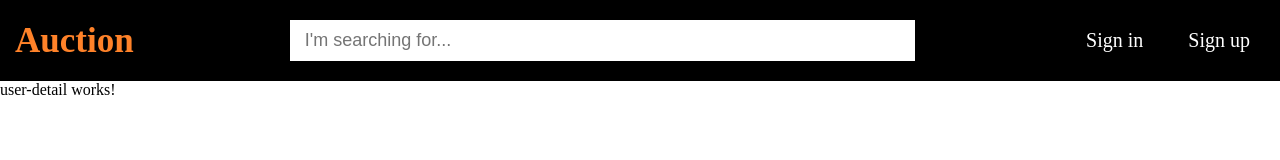
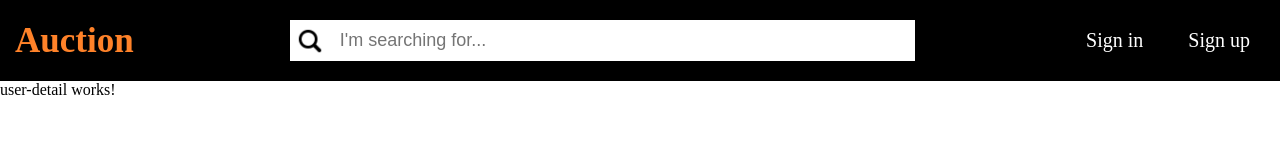
Before and after one commit to bekkkirov/InternetAuction, an Angular app in the folder InternetAuction.API/Client/: page /users/edit in a window 1280 px wide. Shown: the top 160 px of the page. Built offline with nearby package versions, Linux system fonts and the light colour scheme.

Commit message:
Added user-edit component, new models. Updated nav-bar.

```diff
--- a/InternetAuction.API/Client/src/app/app.module.ts
+++ b/InternetAuction.API/Client/src/app/app.module.ts
@@ -10,6 +10,7 @@ import { NavBarComponent } from './core/components/nav-bar/nav-bar.component';
 import { LotsListComponent } from './core/components/lots-list/lots-list.component';
 import { UserDetailComponent } from './core/components/user-detail/user-detail.component';
 import {AppRoutingModule} from "./core/app-routing/app-routing.module";
+import { UserEditComponent } from './core/components/nav-bar/user-edit/user-edit.component';
 
 @NgModule({
     declarations: [
@@ -19,6 +20,7 @@ import {AppRoutingModule} from "./core/app-routing/app-routing.module";
         NavBarComponent,
         LotsListComponent,
         UserDetailComponent,
+        UserEditComponent,
     ],
     imports: [
         BrowserModule,
--- a/InternetAuction.API/Client/src/app/core/app-routing/app-routing.module.ts
+++ b/InternetAuction.API/Client/src/app/core/app-routing/app-routing.module.ts
@@ -4,12 +4,14 @@ import {LotsListComponent} from "../components/lots-list/lots-list.component";
 import {UserDetailComponent} from "../components/user-detail/user-detail.component";
 import {SignInComponent} from "../components/sign-in/sign-in.component";
 import {SignUpComponent} from "../components/sign-up/sign-up.component";
+import {UserEditComponent} from "../components/nav-bar/user-edit/user-edit.component";
 
 const routes: Routes = [
     {path: '', component: LotsListComponent},
     {path: 'auth/sign-in', component: SignInComponent},
     {path: 'auth/sign-up', component: SignUpComponent},
-    {path: 'users/:userName', component: UserDetailComponent}
+    {path: 'users/:userName', component: UserDetailComponent},
+    {path: 'users/edit', component: UserEditComponent}
 ];
 
 @NgModule({
--- a/InternetAuction.API/Client/src/app/core/components/nav-bar/nav-bar.component.css
+++ b/InternetAuction.API/Client/src/app/core/components/nav-bar/nav-bar.component.css
@@ -17,9 +17,14 @@
 }
 
 .nav__search-bar {
-    padding: 10px 15px;
+    padding: 10px 15px 10px 50px;
     width: 50%;
     font-size: 18px;
+    background-image: url('src/assets/images/search.png');
+    background-repeat: no-repeat;
+    background-position: -45px center;
+    background-origin: content-box;
+    background-size: 30px;
 }
 
 .nav__auth-button {
--- /dev/null
+++ b/InternetAuction.API/Client/src/app/core/components/nav-bar/user-edit/user-edit.component.html
@@ -0,0 +1 @@
+<p>user-edit works!</p>
--- /dev/null
+++ b/InternetAuction.API/Client/src/app/core/components/nav-bar/user-edit/user-edit.component.ts
@@ -0,0 +1,15 @@
+import { Component, OnInit } from '@angular/core';
+
+@Component({
+  selector: 'app-user-edit',
+  templateUrl: './user-edit.component.html',
+  styleUrls: ['./user-edit.component.css']
+})
+export class UserEditComponent implements OnInit {
+
+  constructor() { }
+
+  ngOnInit(): void {
+  }
+
+}
```
Also changed, not shown: InternetAuction.API/Client/src/app/core/models/BidModel.ts (added, +7 -0 lines), InternetAuction.API/Client/src/app/core/models/ImageModel.ts (added, +7 -0 lines), InternetAuction.API/Client/src/app/core/models/LotModel.ts (added, +17 -0 lines), InternetAuction.API/Client/src/app/core/models/UserModel.ts (added, +14 -0 lines), InternetAuction.API/Client/src/app/core/components/nav-bar/user-edit/user-edit.component.css (added), InternetAuction.API/Client/src/assets/images/search.png (added).
